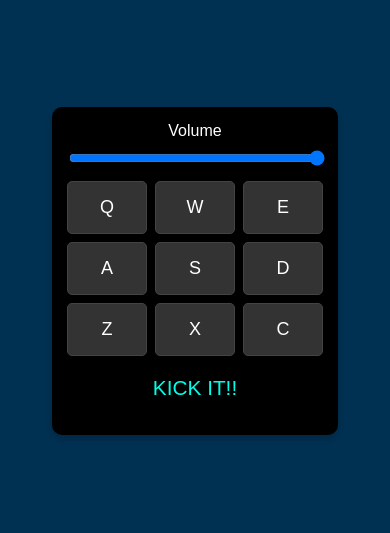
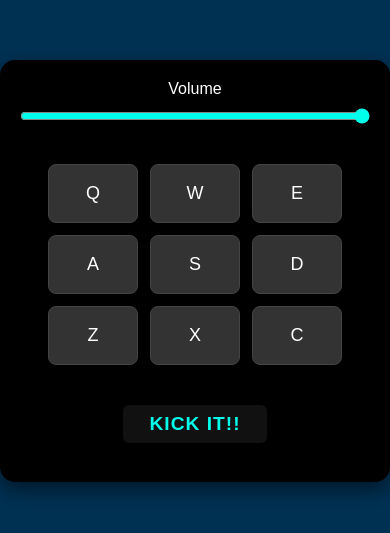
Before and after one commit to IdreesAlii/Drum, a plain HTML site: page index.html in a window 390 px wide. Shown: the part 151-684 px from the top of the page. Drawn offline with Linux system fonts and the light colour scheme.

Commit message:
UI betterness

```diff
--- a/styles.css
+++ b/styles.css
@@ -8,102 +8,115 @@ body {
    height: 100vh;
    margin: 0;
 }
+
+[type="range"] {
+   margin: 20px 0;
+   width: 80%;
+   accent-color: #00ffea; /* makes slider thumb match theme */
+}
+
 #drum-machine {
    background-color: #000000;
-   padding: 20px;
-   border-radius: 10px;
-   box-shadow: 0 4px 8px rgba(0, 0, 0, 0.2);
+   padding: 30px 40px; /* more breathing room */
+   border-radius: 15px;
+   box-shadow: 0 8px 20px rgba(0, 0, 0, 0.5);
    text-align: center;
+   max-width: 400px;
+   width: 100%;
 }
+
 #pad-bank {
    display: grid;
-   grid-template-columns: repeat(3, 100px);
-   gap: 10px;
-   margin-bottom: 20px;
+   grid-template-columns: repeat(3, 110px);
+   gap: 15px;
+   margin: 25px 0;
+   justify-content: center;
 }
+
 .drum-pad {
-   font-size: 20px;
+   font-size: 22px;
    background-color: #333333;
    border: 1px solid #444444;
-   border-radius: 5px;
-   padding: 20px;
+   border-radius: 8px;
+   padding: 25px 0;
    text-align: center;
    cursor: pointer;
-   transition: background-color 0.3s;
+   transition: all 0.2s ease;
+   user-select: none;
 }
 .drum-pad:hover {
    background-color: #555555;
+   transform: scale(1.05);
 }
+.drum-pad:active {
+   transform: scale(0.95);
+}
+
 .clip {
    display: none;
 }
+
 #display {
-   margin-top: 10px;
-   font-size: 1.2em;
-   color:  #00ffea;
+   margin-top: 15px;
+   font-size: 1.4em;
+   font-weight: bold;
+   letter-spacing: 1px;
+   color: #00ffea;
+   padding: 10px 15px;
+   background: #111;
+   border-radius: 6px;
+   display: inline-block;
+   min-width: 120px;
 }
+
 .flash {
    box-shadow: 0 0 20px 5px yellow;
    transition: box-shadow 0.2s ease;
 }
+
 .flash-Q {
-   box-shadow: 0 0 20px 10px #FF3B3B; /* bright red */
+   box-shadow: 0 0 25px 7px #FF3B3B; /* bright red */
 }
 .flash-W {
-   box-shadow: 0 0 20px 10px #FF7A00; /* vivid orange */
+   box-shadow: 0 0 25px 7px #FF7A00; /* vivid orange */
 }
 .flash-E {
-   box-shadow: 0 0 20px 10px #FFD93D; /* strong yellow */
+   box-shadow: 0 0 25px 7px #FFD93D; /* strong yellow */
 }
 .flash-A {
-   box-shadow: 0 0 20px 10px #00C853; /* emerald green */
+   box-shadow: 0 0 25px 7px #00C853; /* emerald green */
 }
 .flash-S {
-   box-shadow: 0 0 20px 10px #2962FF; /* deep blue */
+   box-shadow: 0 0 25px 7px #2962FF; /* deep blue */
 }
 .flash-D {
-   box-shadow: 0 0 20px 10px #9C27B0; /* purple */
+   box-shadow: 0 0 25px 7px #9C27B0; /* purple */
 }
 .flash-Z {
-   box-shadow: 0 0 20px 10px #FF4081; /* hot pink */
+   box-shadow: 0 0 25px 7px #FF4081; /* hot pink */
 }
 .flash-X {
-   box-shadow: 0 0 20px 10px #00E5FF; /* cyan */
+   box-shadow: 0 0 25px 7px #00E5FF; /* cyan */
 }
 .flash-C {
-   box-shadow: 0 0 20px 10px #76FF03; /* neon lime */
+   box-shadow: 0 0 25px 7px #76FF03; /* neon lime */
 }
-
-@keyframes press {
-   0% {
-       transform: scale(1);
-       background-color: #333333;
-   }
-   50% {
-       transform: scale(0.95);
-       background-color: #555555;
-   }
-   100% {
-       transform: scale(1);
-       background-color: #333333;
-   }
-}
-
 
 @media (max-width: 600px) {
    #pad-bank {
-        grid-template-columns: repeat(3, 80px);
-        gap: 8px;
+      grid-template-columns: repeat(3, 90px);
+      gap: 12px;
    }
    .drum-pad {
       font-size: 18px;
-        padding: 15px;
+      padding: 18px 0;
    }
    #drum-machine {
-        padding: 15px;
+      padding: 20px;
    }
    #display {
-        font-size: 1.3em;
+      font-size: 1.2em;
+      padding: 8px 12px;
    }
    label, input[type="range"] {
       width: 100%;
@@ -112,5 +125,4 @@ body {
       margin-top: 10px;
       margin-bottom: 15px;
    }
-
 }
```
Lines whose indentation alone changed are shown as unchanged.
